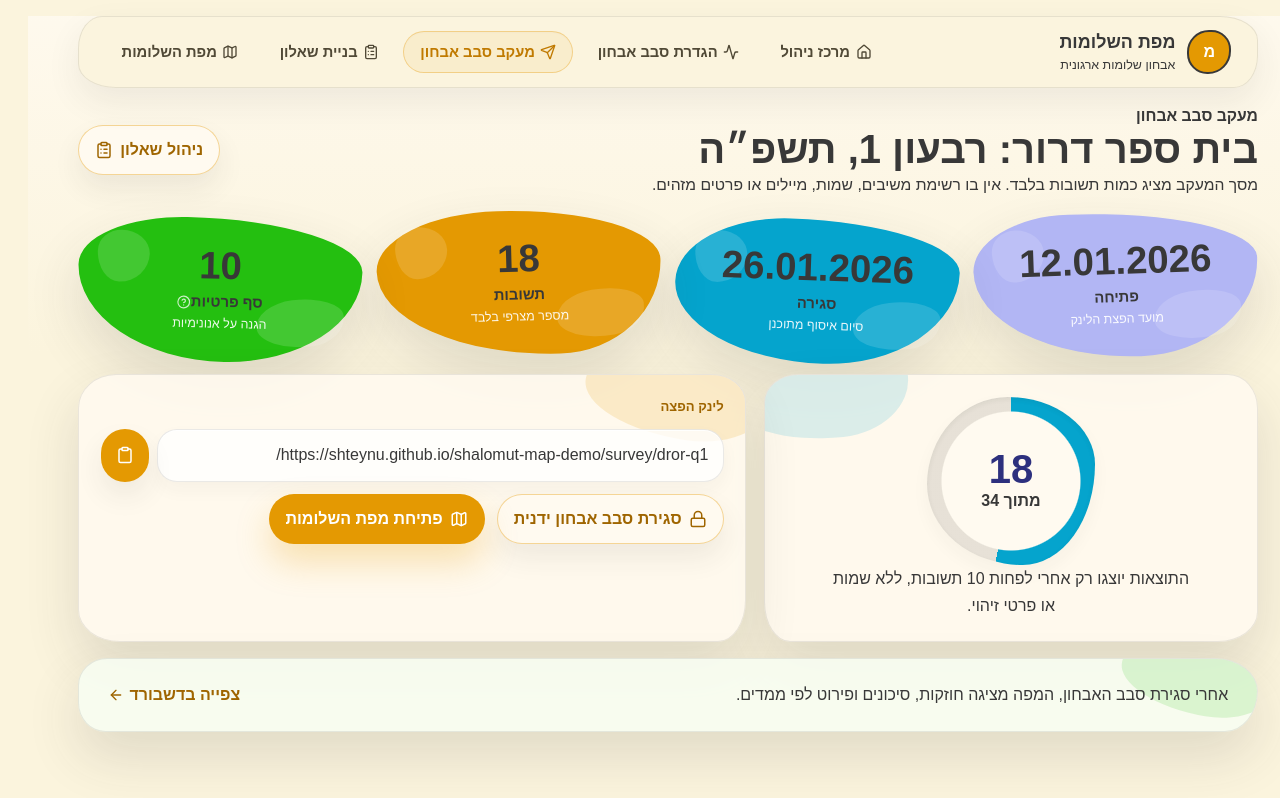
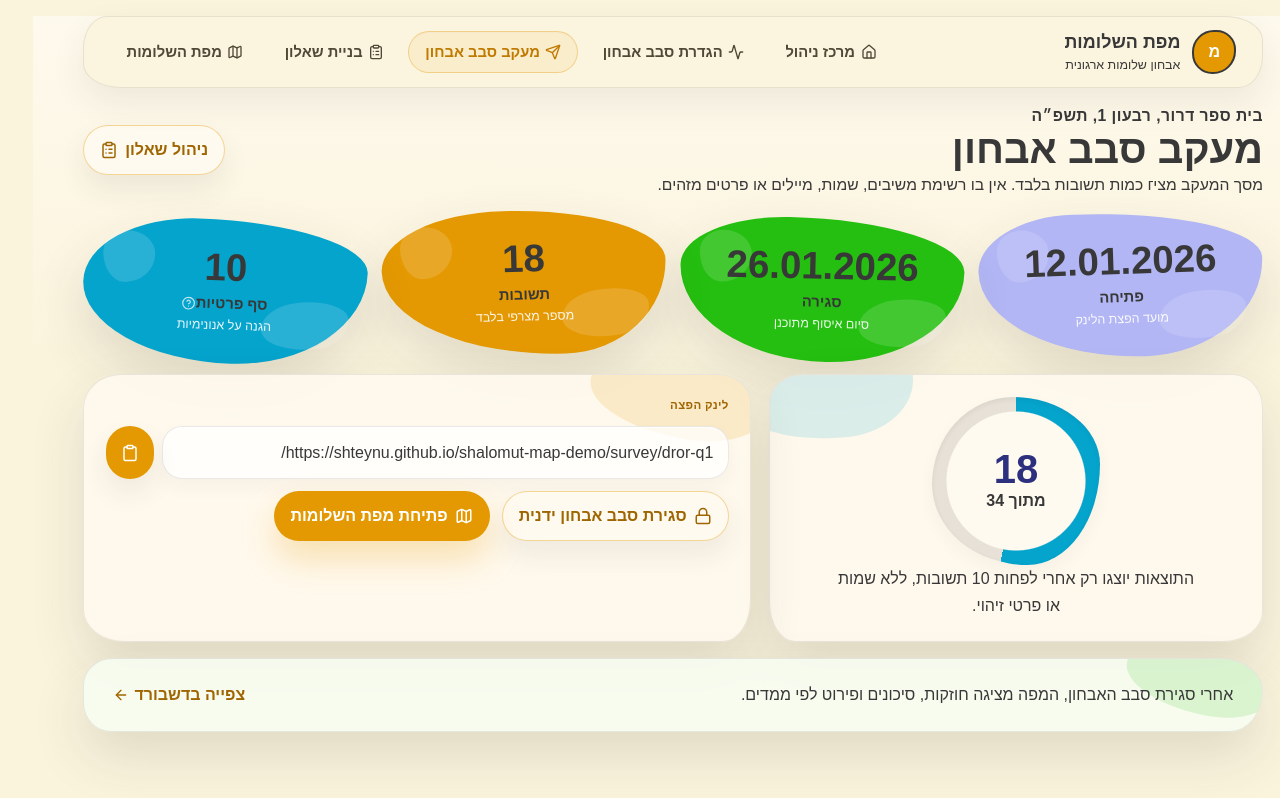
Before and after one commit to shteynu/shalomut-map-demo, a Next.js app: page /round in a window 1280 px wide. Shown: the top 798 px of the page. Built offline with nearby package versions, Linux system fonts and the light colour scheme.

Commit message:
Align stone colors (סף פרטיות to teal) across pages and make school name / eyebrow text sizes smaller

```diff
--- a/src/app/globals.css
+++ b/src/app/globals.css
@@ -230,9 +230,10 @@ button:disabled {
 .panel-kicker {
   margin: 0;
   color: var(--accent-dark);
-  font-size: 0.82rem;
+  font-size: 0.72rem;
   font-weight: 900;
   text-transform: uppercase;
+  letter-spacing: 0.03em;
 }
 
 .intro-actions,
@@ -1506,9 +1507,9 @@ textarea {
 }
 
 .dashboard-heading p {
-  margin: 0.55rem 0 0;
+  margin: 0.45rem 0 0;
   color: #4f4c49;
-  font-size: clamp(1.1rem, 1.8vw, 1.45rem);
+  font-size: clamp(0.9rem, 1.3vw, 1.1rem);
   line-height: 1.2;
 }
 
--- a/src/app/round/page.tsx
+++ b/src/app/round/page.tsx
@@ -8,9 +8,9 @@ export default function RoundPage() {
   return (
     <div className="page stone-page">
       <PageIntro
-        eyebrow="מעקב סבב אבחון"
-        title={`${organization.name}: ${activeRound.period}`}
-        description="מסך המעקב מציג כמות תשובות בלבד. אין בו רשימת משיבים, שמות, מיילים או פרטים מזהים."
+        eyebrow={`${organization.name}, ${activeRound.period}`}
+        title="מעקב סבב אבחון"
+        description="מסך המעקב מציг כמות תשובות בלבד. אין בו רשימת משיבים, שמות, מיילים או פרטים מזהים."
         actions={
           <Link className="secondary-button" href="/survey">
             ניהול שאלון
@@ -21,9 +21,9 @@ export default function RoundPage() {
 
       <section className="metric-grid" aria-label="נתוני סבב אבחון">
         <MetricCard className="stone-variant-navy" value={activeRound.openedAt} label="פתיחה" helper="מועד הפצת הלינק" />
-        <MetricCard className="stone-variant-teal" value={activeRound.closesAt} label="סגירה" helper="סיום איסוף מתוכנן" />
+        <MetricCard className="stone-variant-green" value={activeRound.closesAt} label="סגירה" helper="סיום איסוף מתוכנן" />
         <MetricCard className="stone-variant-orange" value={`${activeRound.responseCount}`} label="תשובות" helper="מספר מצרפי בלבד" />
-        <MetricCard className="stone-variant-green" value={`${activeRound.minimumResponses}`} label="סף פרטיות" helper="הגנה על אנונימיות" />
+        <MetricCard className="stone-variant-teal" value={`${activeRound.minimumResponses}`} label="סף פרטיות" helper="הגנה על אנונימיות" />
       </section>
 
       <RoundControls />
--- a/src/app/setup/page.tsx
+++ b/src/app/setup/page.tsx
@@ -8,9 +8,9 @@ export default function SetupPage() {
   return (
     <div className="page stone-page">
       <PageIntro
-        eyebrow="הגדרת סבב אבחון"
-        title={`פתיחת מדידה עבור ${organization.name}`}
-        description={`סבב האבחון הנוכחי מוגדר עבור ${activeRound.period}. הנתונים כאן מוצגים כרקע לדשבורד ואינם מזהים משיבים.`}
+        eyebrow={`${organization.name}, ${activeRound.period}`}
+        title="הגדרת סבב אבחון"
+        description="פתיחת רבעון, הזנת נתוני רקע וקביעת סף פרטיות להצגת תוצאות (הנתונים מוצגים כרקע לדשבורד ואינם מזהים משיבים)."
         actions={
           <Link className="secondary-button" href="/survey">
             עריכת שאלון
--- a/src/components/survey-builder-demo.tsx
+++ b/src/components/survey-builder-demo.tsx
@@ -4,7 +4,7 @@ import Link from "next/link";
 import { CheckCircle2, Clipboard, ClipboardList, HelpCircle, Clock3, Copy, Eye, GripVertical, Plus, Settings2, ShieldCheck } from "lucide-react";
 import { useState, type CSSProperties } from "react";
 import { PageIntro } from "@/components/app-shell";
-import { activeRound, responseOptions, surveyQuestions, wellbeingDimensions } from "@/lib/demo-data";
+import { activeRound, organization, responseOptions, surveyQuestions, wellbeingDimensions } from "@/lib/demo-data";
 
 type BuilderQuestion = {
   id: string;
@@ -88,7 +88,7 @@ export function SurveyBuilderDemo() {
       value: activeDimensions,
       label: "מרכיבי שלומות",
       helper: "פריסה על פני כל ממדי הדשבורד",
-      className: "stone-variant-teal",
+      className: "stone-variant-green",
     },
     {
       value: estimatedMinutes,
@@ -100,7 +100,7 @@ export function SurveyBuilderDemo() {
       value: minimumResponses,
       label: "סף פרטיות",
       helper: "תוצאות ייפתחו רק לאחר מינימום משיבים",
-      className: "stone-variant-green",
+      className: "stone-variant-teal",
     },
   ];
 
@@ -149,7 +149,7 @@ export function SurveyBuilderDemo() {
   return (
     <div className="page survey-builder-stone-page">
       <PageIntro
-        eyebrow="בניית שאלון"
+        eyebrow={`${organization.name}, ${activeRound.period} | בניית שאלון`}
         title={title}
         description="מסך זה מדגים עריכת שאלון לפני הפצה: קהל יעד, ניסוח פתיח, שאלות פעילות וקישור המשיבים החיצוני."
         actions={
```
